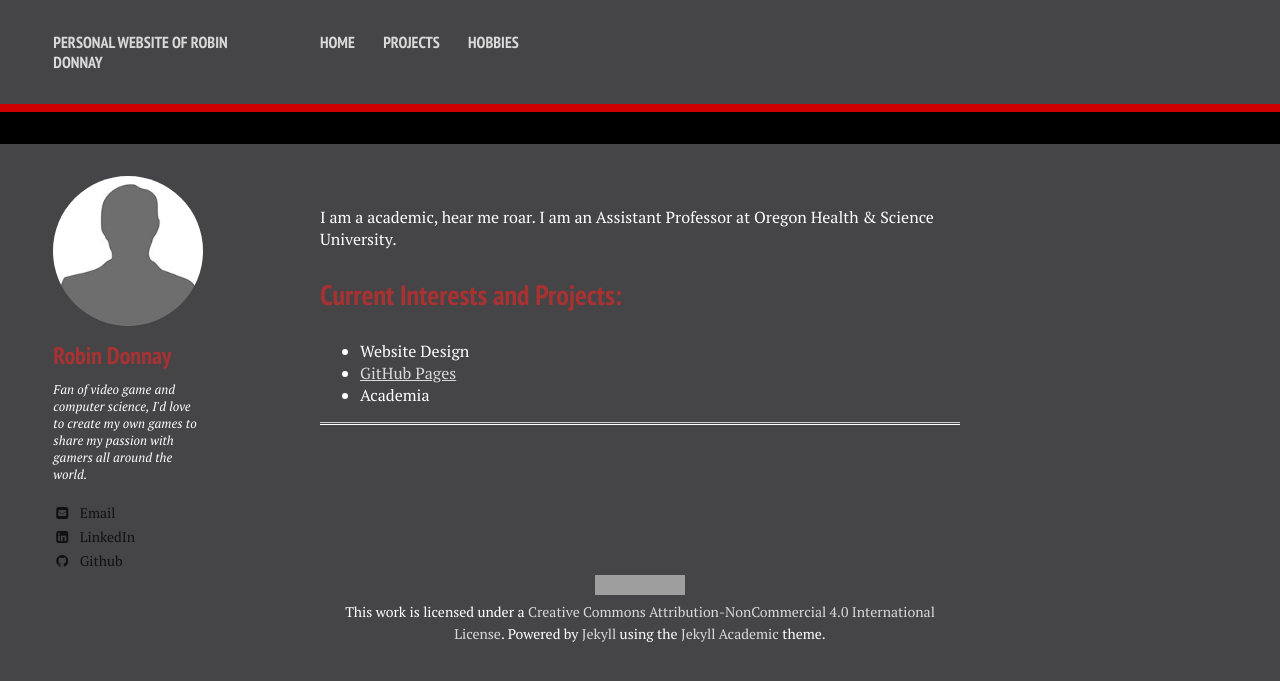
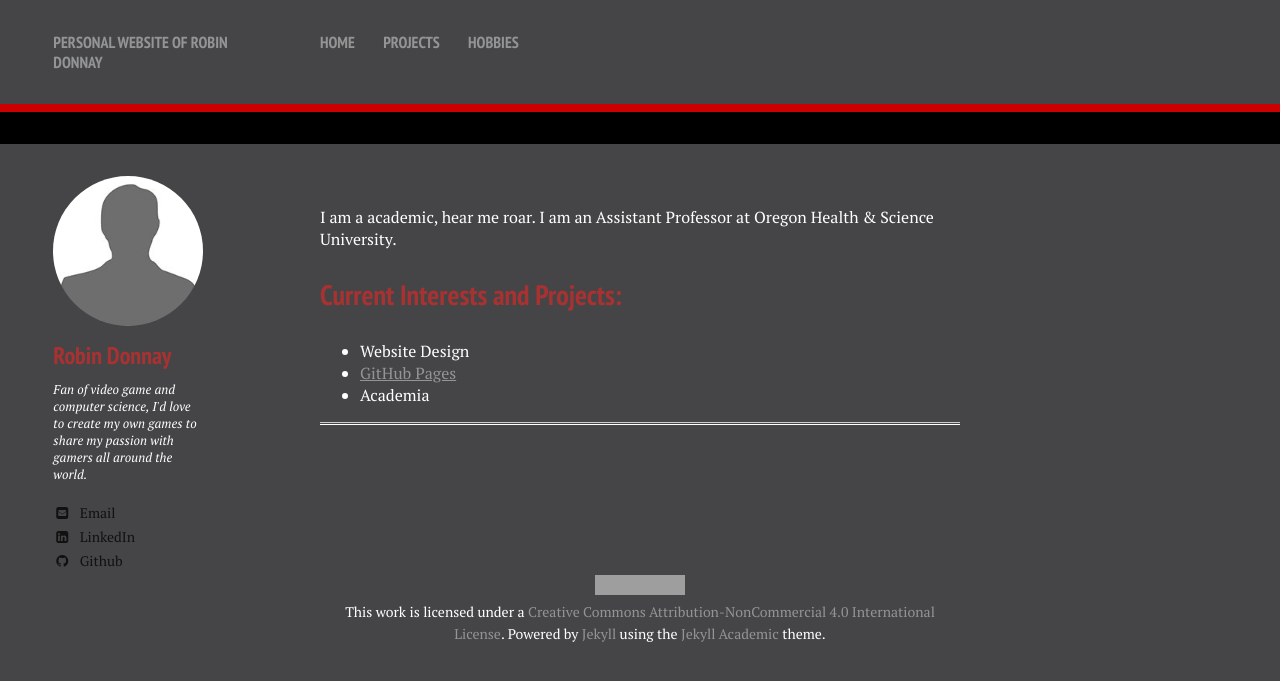
Before and after one commit to Aros69/RobinDonnay, a Jekyll site: the page built from index.md, in a window 1280 px wide. Shown: the top 681 px of the page. Built offline with Jekyll 4.4.1, drawn with Linux system fonts in a browser that asks for light colours; nearby versions of some CDN libraries; grey boxes are pictures that could not be loaded.

Commit message:
New Color Scheme for links(2)

```diff
--- a/_sass/variables.scss
+++ b/_sass/variables.scss
@@ -54,7 +54,7 @@ $vimeo-color        : #1ab7ea;
 $youtube-color      : #ff3333;
 
 /* links */
-$linkcolor 		    : #d9d9d9;
+$linkcolor 		    : #939494;
 $link-color       : $linkcolor;
 $linkcolorhover 	: darken($linkcolor, 10);
 $linkcolorvisited : lighten($linkcolorhover, 20);
```
